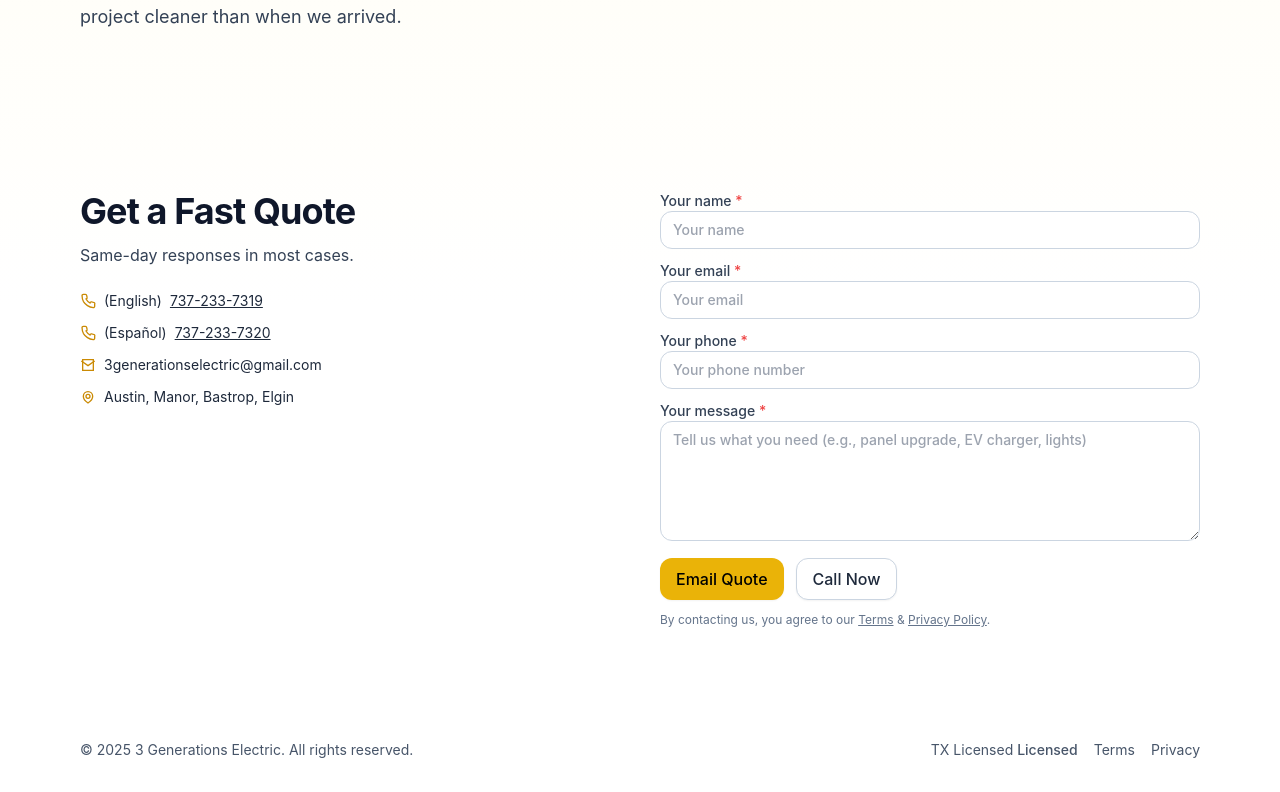
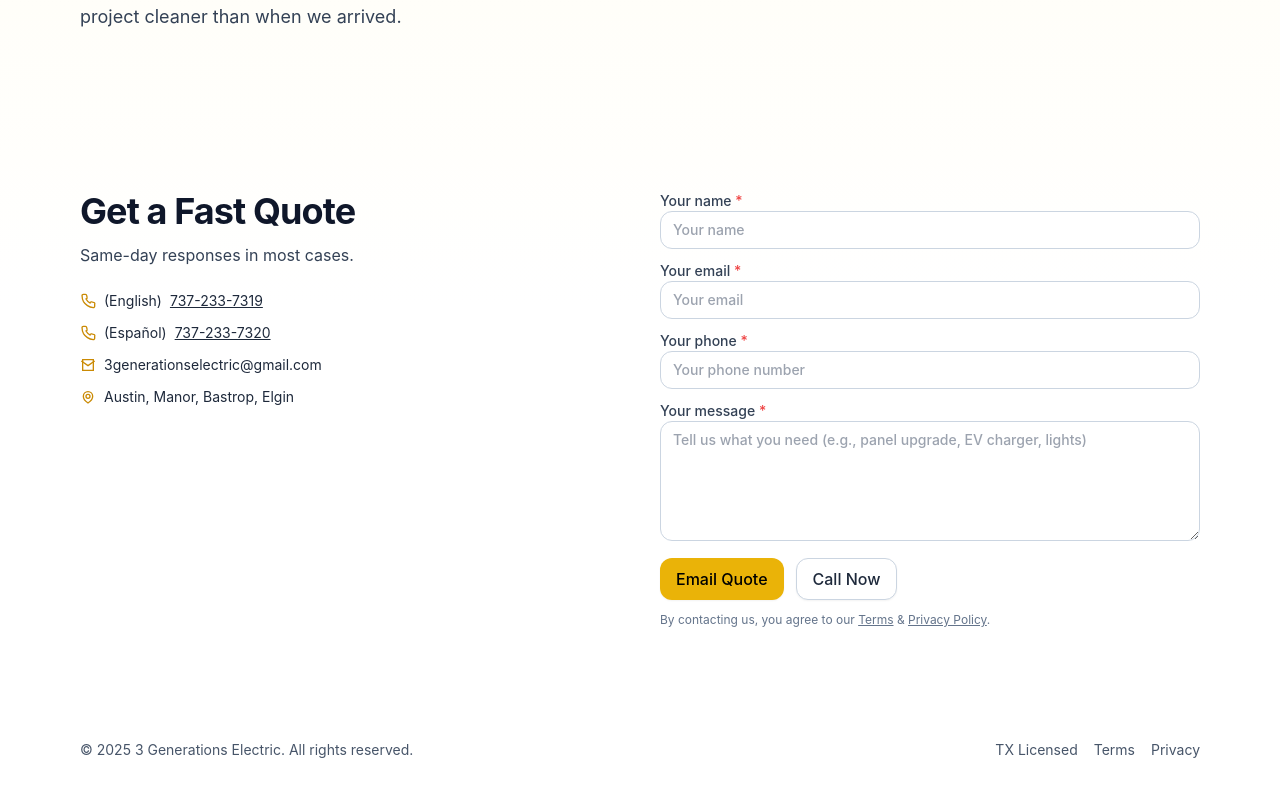
Before and after one commit to resp23f/3generations-site, a React (Vite) app: page / in a window 1280 px wide. Shown: the part 1409-2201 px from the top of the page. Built offline with nearby package versions, Linux system fonts and the light colour scheme.

Commit message:
remove TX license number and update badge text to Licensed

```diff
--- a/src/App.tsx
+++ b/src/App.tsx
@@ -396,7 +396,7 @@ export default function App() {
           <div>© {new Date().getFullYear()} 3 Generations Electric. All rights reserved.</div>
           <div className="flex items-center gap-4">
             <span>
-              TX Licensed <span className="font-medium">Licensed</span>
+              TX Licensed <span className="font-medium"></span>
             </span>
             <a href="#/terms" className="hover:opacity-80">
               Terms
```
